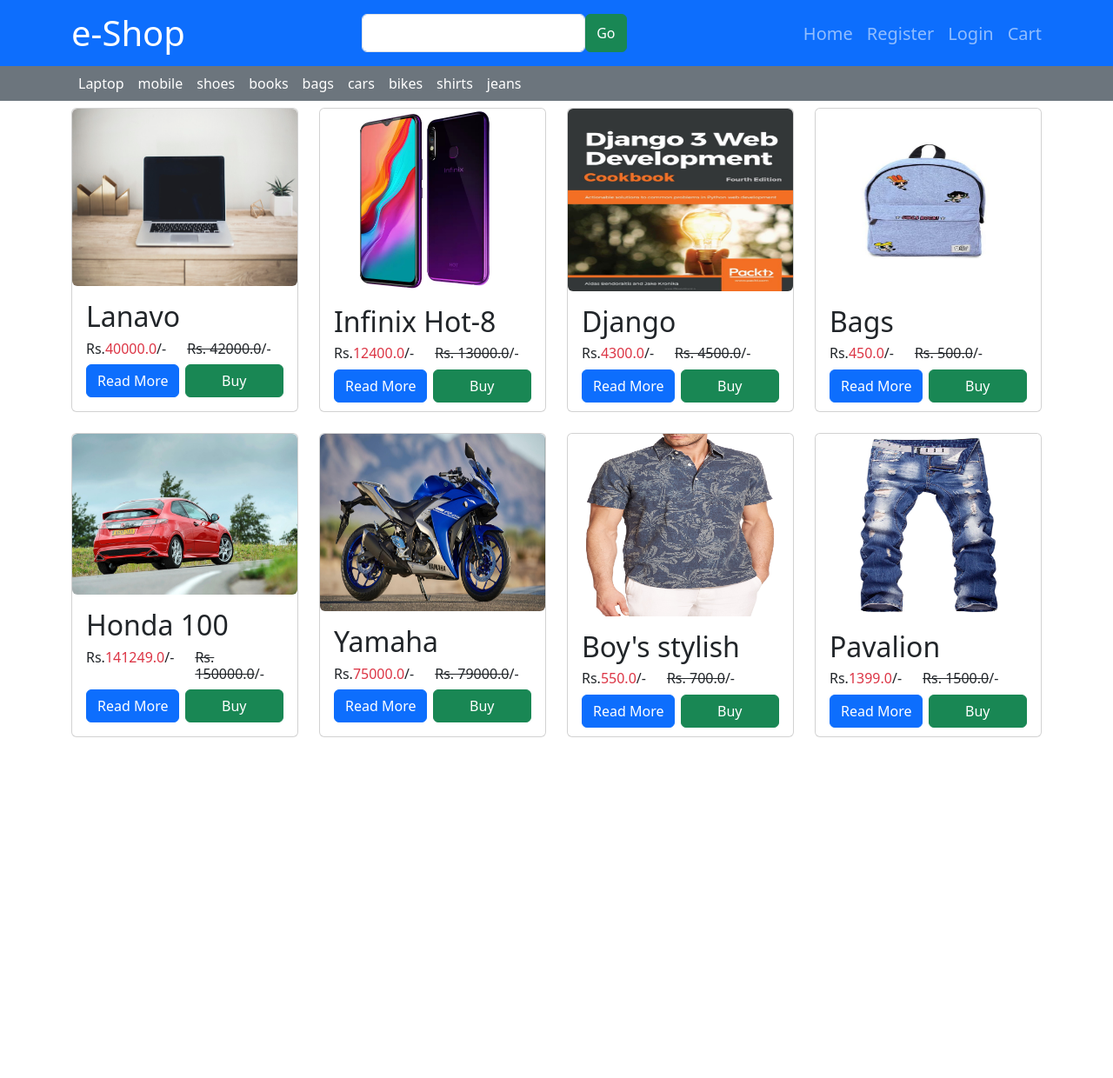
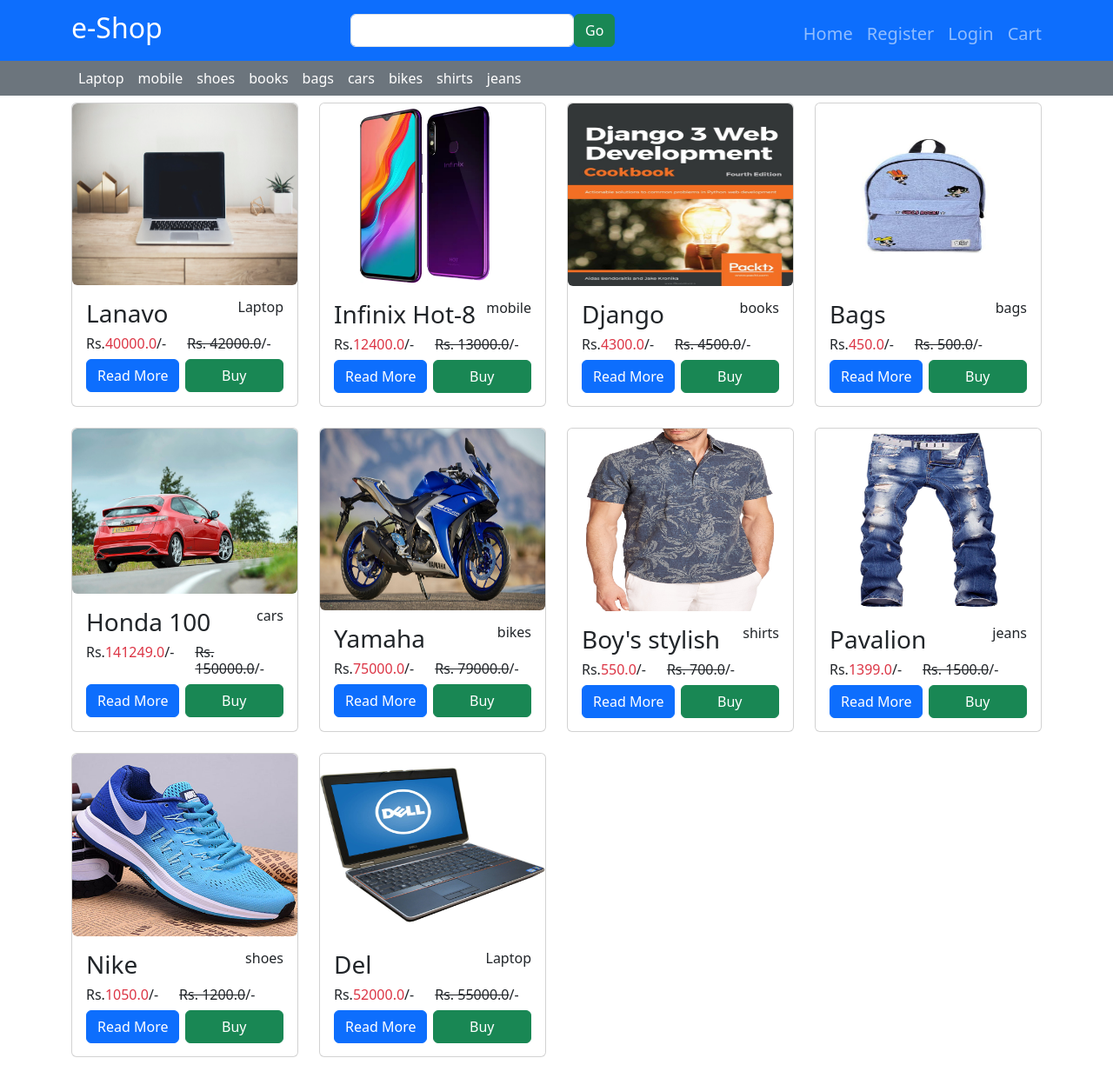
Before and after one commit to mithilesh2023/ecom_django, a Django app: page / in a window 1280 px wide. Shown: the whole page at 87% size. Before the commit the page ends 848 px from the top, so only its background shows below. Run offline with Django 4.2, Linux system fonts and the light colour scheme; data comes from the database, SQL or seed files in the repository; both versions use the stored data as it was after the commit.

Commit message:
cards updated

```diff
--- a/ecom_django/urls.py
+++ b/ecom_django/urls.py
@@ -8,6 +8,7 @@ from django.conf import settings
 urlpatterns = [
     path('admin/', admin.site.urls),
     path('',views.homepage),
+    # path('/product/page/<int>/',views.product),
 ]
 if settings.DEBUG:
     urlpatterns+=static(settings.MEDIA_URL,document_root=settings.MEDIA_ROOT)
--- a/shop/models.py
+++ b/shop/models.py
@@ -9,6 +9,7 @@ class Category(models.Model):
 
     def __str__(self):
         return self.title
+
 class Product(models.Model):
     name=models.CharField(max_length=200)
     category=models.ForeignKey(Category, on_delete=models.CASCADE)
--- a/shop/views.py
+++ b/shop/views.py
@@ -1,5 +1,6 @@
 from django.shortcuts import render
 from shop.models import *
+from django.core.paginator import Paginator
 # from .models import Product
 
 
@@ -13,10 +14,17 @@ from shop.models import *
     # return render(r,'home.html',data)
 def homepage(r):
     categoryData=Category.objects.all()
-    productData=Product.objects.all()[:8]
+    productData=Product.objects.all()
+
+    if r.method=='GET':
+        product=r.GET.get('product_search')
+        if product!=None:
+           productData=Product.objects.filter(category__title__icontains=product)
+
     data={
         'categoryData':categoryData,
         'productData':productData
+
     }
     # categoryData:{}
     # categoryData['category']=getCategory()
--- a/templates/base.html
+++ b/templates/base.html
@@ -20,9 +20,9 @@
 <body>
     <nav class="navbar-expand-lg navbar-dark bg-primary ">
         <div class="container d-flex justify-content-between py-2">
-            <a href="" class="navbar-brand fs-1">e-Shop</a>
-            <form action="" class="d-flex py-2 ">
-                <input type="text" class="form-control" >
+            <a href="" class="navbar-brand fs-2">e-Shop</a>
+            <form action="" method="get" class="d-flex py-2 ">
+                <input type="text" name="product_search" class="form-control" >
                 <button class="btn btn-success">Go</button>
             </form>
             <ul class="navbar-nav fs-5 mt-2 gap-3 ">
--- a/templates/home.html
+++ b/templates/home.html
@@ -7,7 +7,10 @@
             <div class="card" style="height:350px">
                 <img src="{{n.image.url}}" class="w-100 rounded " style="height:210px" alt="">
                 <div class="card-body ">
-                        <h2 class="">{{n.name}}</h2>
+                    <div class="d-flex justify-content-between">
+                        <h3 class="">{{n.name}}</h3>
+                        <h6 class="">{{n.category}}</h6>
+                    </div>
                     <div class="d-flex gap-4">
                         <h6>Rs.<span class="text-danger">{{n.discount_price}}</span>/-</h6>
                         <h6><strike>Rs. {{n.price}}</strike>/-</h6>
@@ -24,6 +27,26 @@
         </div>
         {% endfor %}
     </div>
+    <!-- <div class="float-right">
+        <ul class="pagination">
+            <li class="page-item">
+                <a class="page-link" href="/products/?page1=" tabindex="-1">start</a>
+            </li>
+            <li class="page-item disabled">
+                <a class="page-link" href=""tabindex="-1">Prev</a>
+            </li>
+            <li class="page-item"><a class="page-link" href="#">1</a></li>
+
+            <li class="page-item" aria-current="page">
+                <a class="page-link" href="#">2</a>
+            </li>
+
+            <li class="page-item"><a class="page-link" href="#">3</a></li>
+            <li class="page-item">
+                <a class="page-link" href="">Next</a>
+            </li>
+        </ul>
+    </div> -->
 </div>
 
 {% endblock content %}
```
Also changed, not shown: db.sqlite3, media/Infinix-Hot-8.jpg (added), media/Nike.jpg (added), media/bag1.jpg (added), media/del_lap.jpeg (added), media/django.jpg (added), media/honda.jpg (added), media/jeans.webp (added), media/laptop2_ldH5NqM.jpg (added), media/laptop3_F8ocrrI.jpg (added), media/shirts.jpeg (added), media/yamaha.jpg (added). Lines whose indentation alone changed are shown as unchanged.
